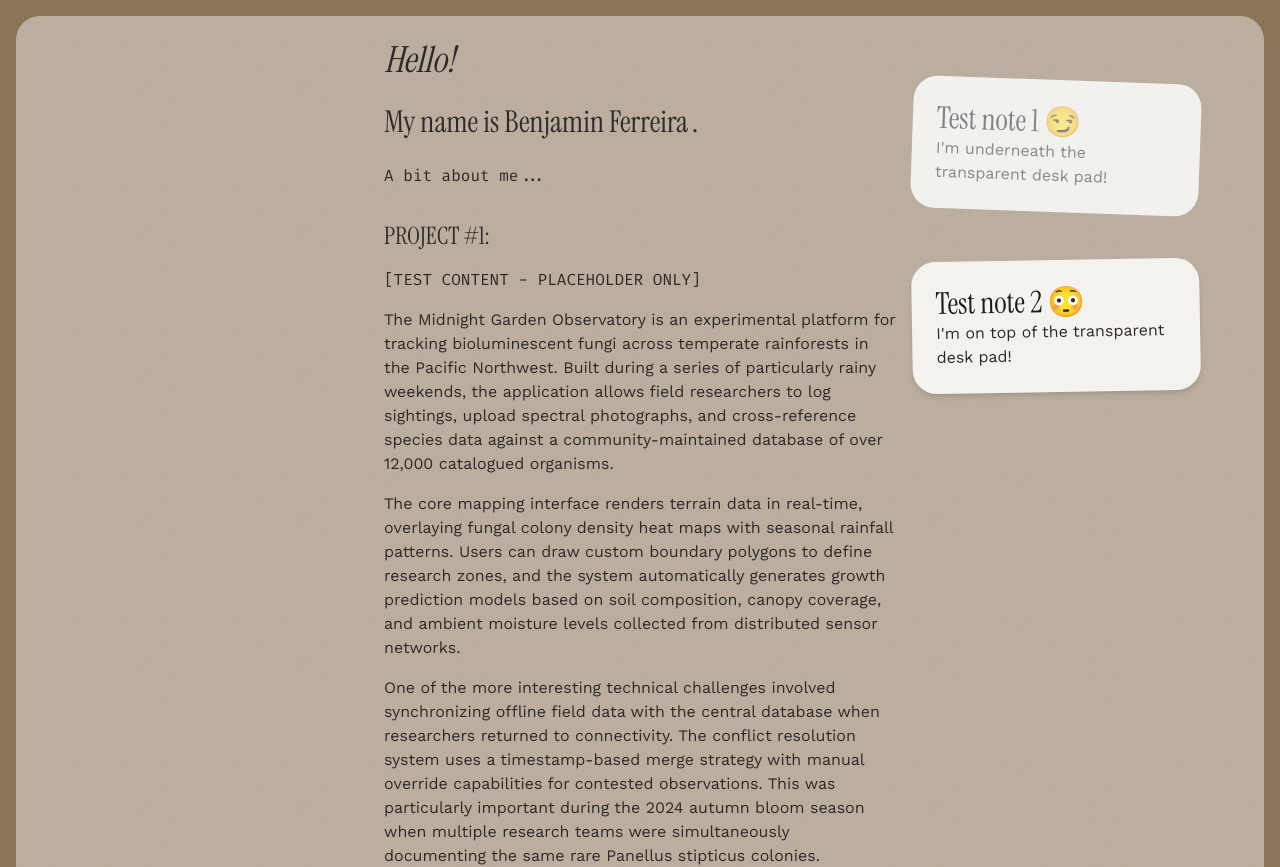
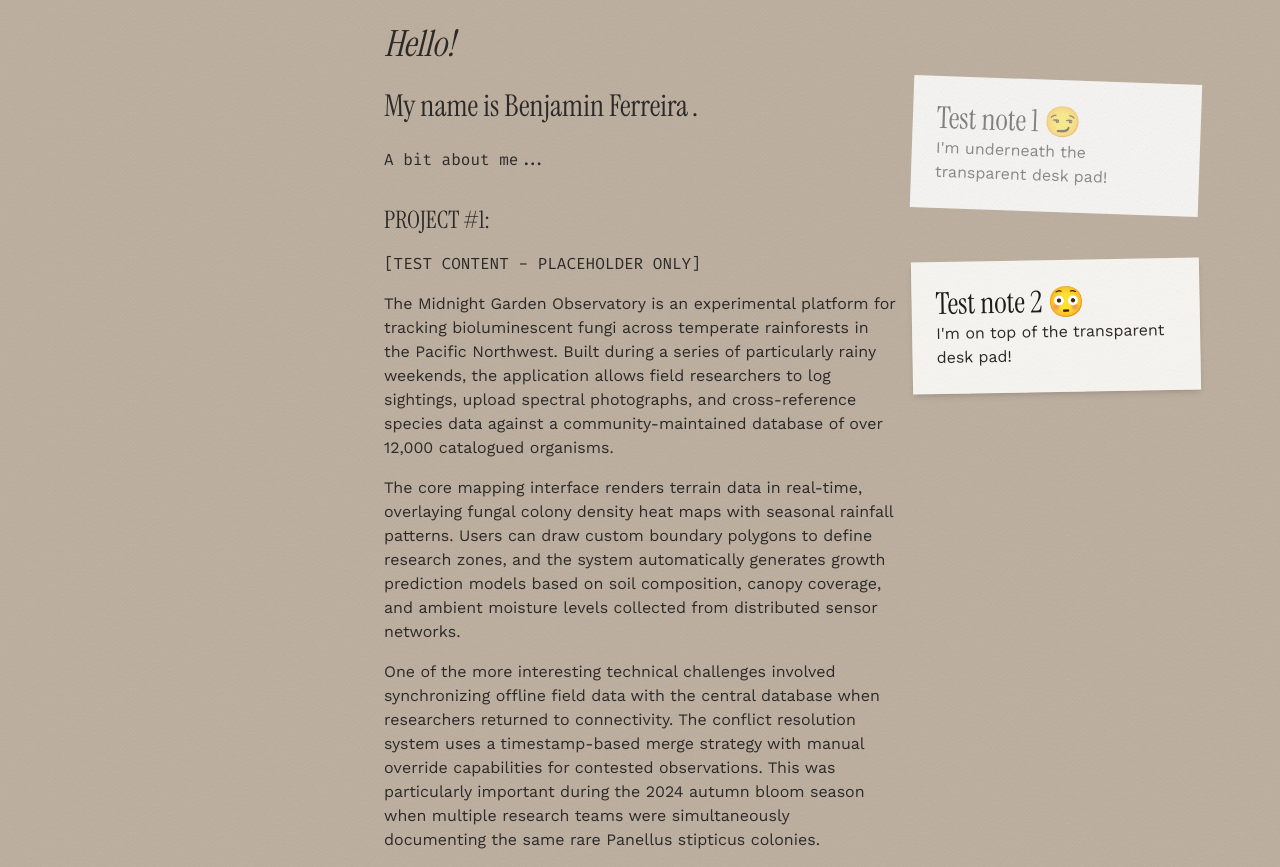
Before and after one commit to benjaminferreira/benjaminferreira.dev, a Next.js app: page / in a window 1280 px wide. Shown: the top 867 px of the page. Built offline with nearby package versions, Linux system fonts and the light colour scheme.

Commit message:
Separate Canvas (material) from Sheet (behavior), export shared props type, simplify Canvas to server component

```diff
--- a/src/app/(notebook)/layout.tsx
+++ b/src/app/(notebook)/layout.tsx
@@ -1,37 +1,30 @@
 import Canvas from "@/components/Canvas";
+import Sheet from "@/components/Sheet";
 
 export default function NotebookLayout({ children }: { children: React.ReactNode }) {
 	return (
 		<div className="bg-desk-oak relative min-h-screen">
 			<div className="absolute top-20 right-20">
-				<Canvas
+				<Sheet
 					pattern="dotruled"
 					className="rotate-2 w-2xs"
-					rounded
 				>
 					<h2 className="font-heading text-charcoal text-3xl">Test note 1 😏</h2>
 					<p>I'm underneath the transparent desk pad!</p>
-				</Canvas>
+				</Sheet>
 			</div>
 
-			<Canvas
-				variant="tracing"
-				rounded
-				className="m-4"
-			>
-				{children}
-			</Canvas>
+			<Canvas variant="tracing">{children}</Canvas>
 			<div className="absolute top-65 right-20 z-20">
-				<Canvas
+				<Sheet
 					pattern="dotruled"
 					className="-rotate-1 w-2xs"
-					rounded
 					raised
 					interactive
 				>
 					<h2 className="font-heading text-charcoal text-3xl">Test note 2 😳</h2>
 					<p>I'm on top of the transparent desk pad!</p>
-				</Canvas>
+				</Sheet>
 			</div>
 		</div>
 	);
--- a/src/app/sandbox/page.tsx
+++ b/src/app/sandbox/page.tsx
@@ -13,8 +13,8 @@ export default function page() {
 				texture="handmade"
 				pattern="grid"
 				padding="p-10"
-				rounded
-				raised
+				// rounded
+				// raised
 			>
 				<div className="space-y-6">
 					<div>
@@ -171,7 +171,7 @@ export default function page() {
 				<Canvas
 					pattern="dotgrid"
 					padding="p-6"
-					raised
+					// raised
 				>
 					<div className="flex gap-3 flex-wrap">
 						<button className="px-4 py-2 rounded-md bg-pen-shinkai text-paper text-sm font-medium">
@@ -196,7 +196,7 @@ export default function page() {
 				<Canvas
 					pattern="dotruled"
 					padding="p-6"
-					raised
+					// raised
 				>
 					<div className="space-y-8">
 						<div>
@@ -385,22 +385,22 @@ export default function page() {
 						<span className="text-xs text-graphite-hb">flat (default)</span>
 					</Canvas>
 					<Canvas
-						raised
+						// raised
 						padding="p-4"
 						className="h-40"
 					>
 						<span className="text-xs text-graphite-hb">raised</span>
 					</Canvas>
 					<Canvas
-						interactive
+						// interactive
 						padding="p-4"
 						className="h-40"
 					>
 						<span className="text-xs text-graphite-hb">flat + interactive</span>
 					</Canvas>
 					<Canvas
-						raised
-						interactive
+						// raised
+						// interactive
 						padding="p-4"
 						className="h-40"
 					>
@@ -414,8 +414,8 @@ export default function page() {
 					<Canvas
 						texture="handmade"
 						pattern="ruled"
-						raised
-						interactive
+						// raised
+						// interactive
 						padding="p-6"
 						className="h-40"
 					>
@@ -425,8 +425,8 @@ export default function page() {
 						variant="paper-md"
 						texture="grain"
 						pattern="dotruled"
-						raised
-						rounded
+						// raised
+						// rounded
 						padding="p-6"
 						className="h-40"
 					>
@@ -441,13 +441,13 @@ export default function page() {
 				<p className="text-xs text-graphite-hb">Layering: desk surface → items → optional tracing desk pad</p>
 
 				{/* Mini desk test area */}
-				<div className="bg-desk-oak relative min-h-[500px] rounded-lg overflow-hidden">
+				<div className="bg-desk-oak relative min-h-125 rounded-lg overflow-hidden">
 					{/* Note under tracing layer */}
 					<div className="absolute top-8 right-8 z-10">
 						<Canvas
 							pattern="dotruled"
 							className="rotate-2 w-2xs"
-							rounded
+							// rounded
 						>
 							<h2 className="font-heading text-charcoal text-xl">Under the pad</h2>
 							<p className="text-sm text-graphite-2b">
@@ -459,7 +459,7 @@ export default function page() {
 					{/* Tracing desk pad layer */}
 					<Canvas
 						variant="tracing"
-						className="relative z-15 mx-auto max-w-2xl min-h-[400px]"
+						className="relative z-15 mx-auto max-w-2xl min-h-100"
 						padding="p-8"
 					>
 						<p className="text-graphite-2b text-sm">
@@ -472,9 +472,9 @@ export default function page() {
 						<Canvas
 							pattern="dotruled"
 							className="-rotate-1 w-2xs"
-							rounded
-							raised
-							interactive
+							// rounded
+							// raised
+							// interactive
 						>
 							<h2 className="font-heading text-charcoal text-xl">On top of pad</h2>
 							<p className="text-sm text-graphite-2b">This note sits above the tracing layer.</p>
@@ -488,7 +488,7 @@ export default function page() {
 							texture="grain"
 							pattern="ruled"
 							className="rotate-1 w-2xs"
-							raised
+							// raised
 						>
 							<p className="text-sm text-ink">A ruled note sitting directly on the desk.</p>
 						</Canvas>
--- a/src/components/Canvas.tsx
+++ b/src/components/Canvas.tsx
@@ -2,14 +2,12 @@
  * Themed surface component for the Japanese stationery design system.
  * Provides paper-like backgrounds with optional texture and pattern overlays.
  */
-"use client";
-
-import { useState } from "react";
 
 /**
- * Props interface for Canvas component
+ * Material props shared by Canvas and all object components that use it.
+ * Export this so object components (Sheet, StickyNote, etc.) can extend it.
  */
-interface CanvasProps {
+export interface CanvasMaterialProps {
 	/** The base material/background of the canvas */
 	variant?: "paper" | "paper-md" | "kraft" | "tracing" | "white";
 
@@ -18,22 +16,16 @@ interface CanvasProps {
 
 	/** Optional line, grid or pattern overlay */
 	pattern?: "none" | "ruled" | "grid" | "dotgrid" | "dotruled";
+}
 
-	/** Whether the canvas is raised off the surface with a shadow */
-	raised?: boolean;
-
-	/** Enables hover lift + active press physics */
-	interactive?: boolean;
-
+/**
+ * Props interface for Canvas component.
+ * Canvas is a material/surface only. It handles what things LOOK like.
+ * Object components (Sheet, StickyNote, etc.) handle behavior (raised, interactive, etc.)
+ */
+interface CanvasProps extends CanvasMaterialProps {
 	/** Tailwind padding class (default: "p-6") */
 	padding?: string;
-
-	/** Whether corners are rounded (default: false)
-	 *      NOTE: Most paper is not rounded, though some sticky notes etc. might be) */
-	rounded?: boolean;
-
-	/** Whether content within the canvas is scrollable or not (default: false) */
-	scrollable?: boolean;
 
 	/** Additional Tailwind classes (escape hatch for one-off styling) */
 	className?: string;
@@ -137,10 +129,11 @@ function renderPattern(pattern: NonNullable<CanvasProps["pattern"]>) {
 /**
  * A themed surface component inspired by physical paper media.
  * Renders a background with optional texture and pattern overlays.
- * Supports physical interaction states (lift on hover, press on click).
+ * This is a material/surface only, handling what thinks look like.
+ * For behavior (raised, interactive, etc.), use object components (Sheet, StickyNote, etc.)
  *
  * @example
- * <Canvas variant="paper" texture="grain" pattern="dotgrid" raised interactive>
+ * <Canvas variant="paper-md" texture="grain" pattern="dotgrid">
  *   <p>Content on textured paper</p>
  * </Canvas>
  */
@@ -148,66 +141,12 @@ export default function Canvas({
 	variant = "paper",
 	texture = "default",
 	pattern = "none",
-	raised = false,
-	interactive = false,
 	padding = "p-6",
-	rounded = false,
-	scrollable = false,
 	className = "",
 	children,
 }: CanvasProps) {
-	const [lifted, setLifted] = useState(false);
-	const [pressed, setPressed] = useState(false);
-
-	const elevationClass = raised ? "shadow-md" : "";
-
-	// Interactive states:
-	// - hover: gentle shadow appears (CSS class)
-	// - mousedown (pressed): paper presses flat, shadow disappears
-	// - mouseup/click (lifted): paper lifts up with big shadow
-	// - blur: paper floats back down
-	const interactiveStyle: React.CSSProperties = interactive
-		? pressed
-			? {
-					transform: "translateY(1px) scale(0.995)",
-					boxShadow: "0 1px 2px 0 rgba(0,0,0,0.04)",
-					transition: "all 100ms ease-in",
-				}
-			: lifted
-				? {
-						transform: "translateY(-6px) rotate(0.4deg)",
-						boxShadow: "0 12px 28px -4px rgba(0,0,0,0.16), 0 6px 10px -2px rgba(0,0,0,0.08)",
-						transition: "transform 200ms cubic-bezier(0.2, 0.9, 0.3, 1), box-shadow 200ms ease-out",
-					}
-				: {
-						transition: "all 500ms cubic-bezier(0.4, 0, 0.2, 1)",
-					}
-		: {};
-
-	const interactiveHoverClass =
-		interactive && !lifted && !pressed
-			? "[&:hover]:shadow-[0_4px_12px_-2px_rgba(0,0,0,0.08)] cursor-pointer"
-			: interactive
-				? "cursor-pointer"
-				: "";
-
 	return (
-		<div
-			className={`relative overflow-hidden ${variantClasses[variant]} ${padding} ${elevationClass} ${interactiveHoverClass} ${rounded ? "rounded-3xl" : ""} ${className}`}
-			style={interactiveStyle}
-			{...(interactive && {
-				tabIndex: 0,
-				onMouseDown: () => setPressed(true),
-				onMouseUp: () => {
-					setPressed(false);
-					setLifted(true);
-				},
-				onBlur: () => {
-					setLifted(false);
-					setPressed(false);
-				},
-			})}
-		>
+		<div className={`relative overflow-hidden ${variantClasses[variant]} ${padding} ${className}`}>
 			{/* Texture layer */}
 			<div
 				className={`absolute inset-0 ${textureOpacity[texture]} pointer-events-none`}
@@ -218,9 +157,7 @@ export default function Canvas({
 			{pattern !== "none" && renderPattern(pattern)}
 
 			{/* Content layer - sits on top of texture/pattern */}
-			<div className={`relative z-10 ${scrollable ? "h-full overflow-y-auto scrollbar-hidden" : ""}`}>
-				{children}
-			</div>
+			<div className="relative z-10">{children}</div>
 		</div>
 	);
 }
--- /dev/null
+++ b/src/components/Sheet.tsx
@@ -0,0 +1,107 @@
+/**
+ * Sheet - a flat piece of paper.
+ * Uses Canvas internally for the surface material.
+ * Handles behavior: elevation, interactivity, scrollability.
+ */
+"use client";
+
+import { useState } from "react";
+import Canvas, { CanvasMaterialProps } from "./Canvas";
+
+/**
+ * Props interface for Sheet component.
+ * Extends CanvasMaterialProps to pass material options through to Canvas.
+ */
+interface SheetProps extends CanvasMaterialProps {
+	/** Whether the sheet is raised off the surface with a shadow */
+	raised?: boolean;
+
+	/** Enables hover lift + active press physics */
+	interactive?: boolean;
+
+	/** Whether content within the sheet is scrollable or not (default: false) */
+	scrollable?: boolean;
+
+	/** Additional Tailwind classes (escape hatch for one-off styling) */
+	className?: string;
+
+	/** Content inside the Sheet */
+	children: React.ReactNode;
+}
+
+/**
+ * A flat sheet of paper.
+ * Renders a Canvas internally for the surface material, and handles
+ * object-level behavior: elevation, interactivity, and scrollability.
+ *
+ * @example
+ * <Sheet variant="paper-md" pattern="ruled" raised interactive>
+ *   <p>Content on an interactive sheet of paper</p>
+ * </Sheet>
+ */
+export default function Sheet({
+	raised = false,
+	interactive = false,
+	scrollable = false,
+	className = "",
+	children,
+	...canvasProps
+}: SheetProps) {
+	const [lifted, setLifted] = useState(false);
+	const [pressed, setPressed] = useState(false);
+
+	const elevationClass = raised ? "shadow-md" : "";
+
+	// Interactive states:
+	// - hover: gentle shadow appears (CSS class)
+	// - mousedown (pressed): paper presses flat, shadow disappears
+	// - mouseup/click (lifted): paper lifts up with big shadow
+	// - blur: paper floats back down
+	const interactiveStyle: React.CSSProperties = interactive
+		? pressed
+			? {
+					transform: "translateY(1px) scale(0.995)",
+					boxShadow: "0 1px 2px 0 rgba(0,0,0,0.04)",
+					transition: "all 100ms ease-in",
+				}
+			: lifted
+				? {
+						transform: "translateY(-6px) rotate(0.4deg)",
+						boxShadow: "0 12px 28px -4px rgba(0,0,0,0.16), 0 6px 10px -2px rgba(0,0,0,0.08)",
+						transition: "transform 200ms cubic-bezier(0.2, 0.9, 0.3, 1), box-shadow 200ms ease-out",
+					}
+				: {
+						transition: "all 500ms cubic-bezier(0.4, 0, 0.2, 1)",
+					}
+		: {};
+
+	const interactiveHoverClass =
+		interactive && !lifted && !pressed
+			? "[&:hover]:shadow-[0_4px_12px_-2px_rgba(0,0,0,0.08)] cursor-pointer"
+			: interactive
+				? "cursor-pointer"
+				: "";
+
+	return (
+		<div
+			className={`${elevationClass} ${interactiveHoverClass} ${className}`}
+			style={interactiveStyle}
+			{...(interactive && {
+				tabIndex: 0,
+				onMouseDown: () => setPressed(true),
+				onMouseUp: () => {
+					setPressed(false);
+					setLifted(true);
+				},
+				onBlur: () => {
+					setLifted(false);
+					setPressed(false);
+				},
+			})}
+		>
+			<Canvas {...canvasProps}>
+				{scrollable ? <div className="h-full overflow-y-auto scrollbar-hidden">{children}</div> : children}
+			</Canvas>
+		</div>
+	);
+}
```
